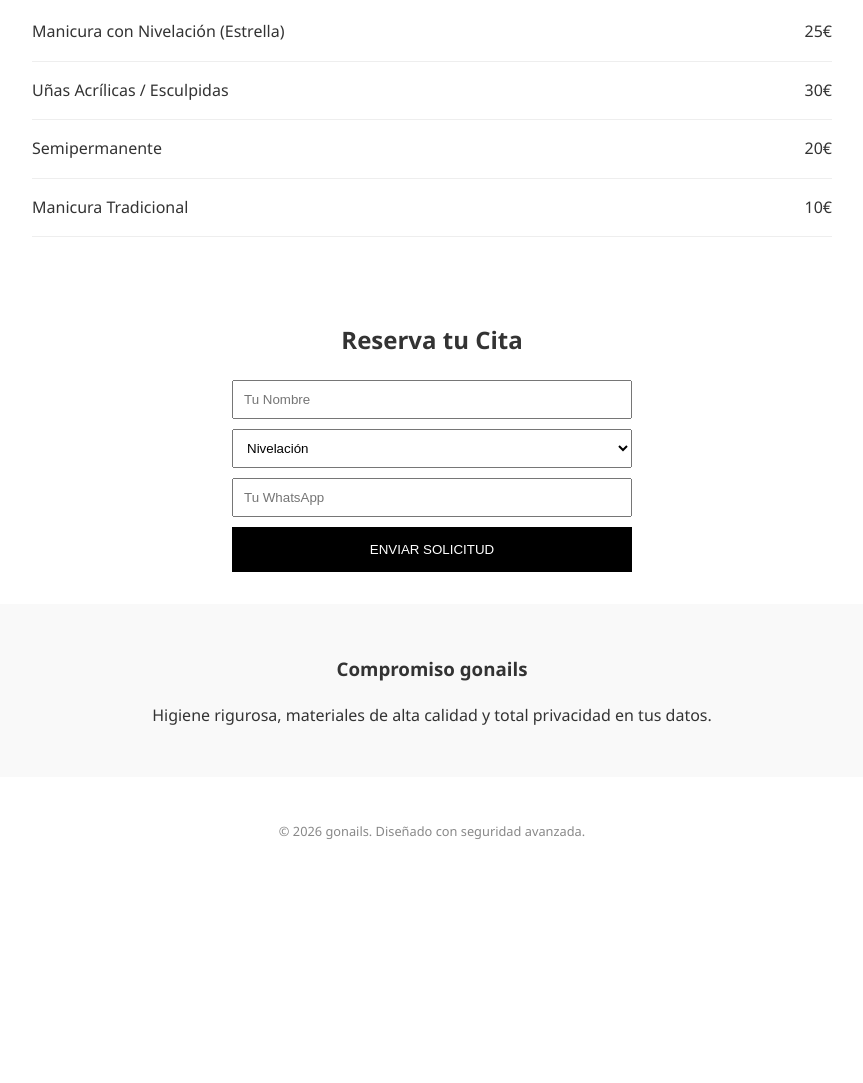
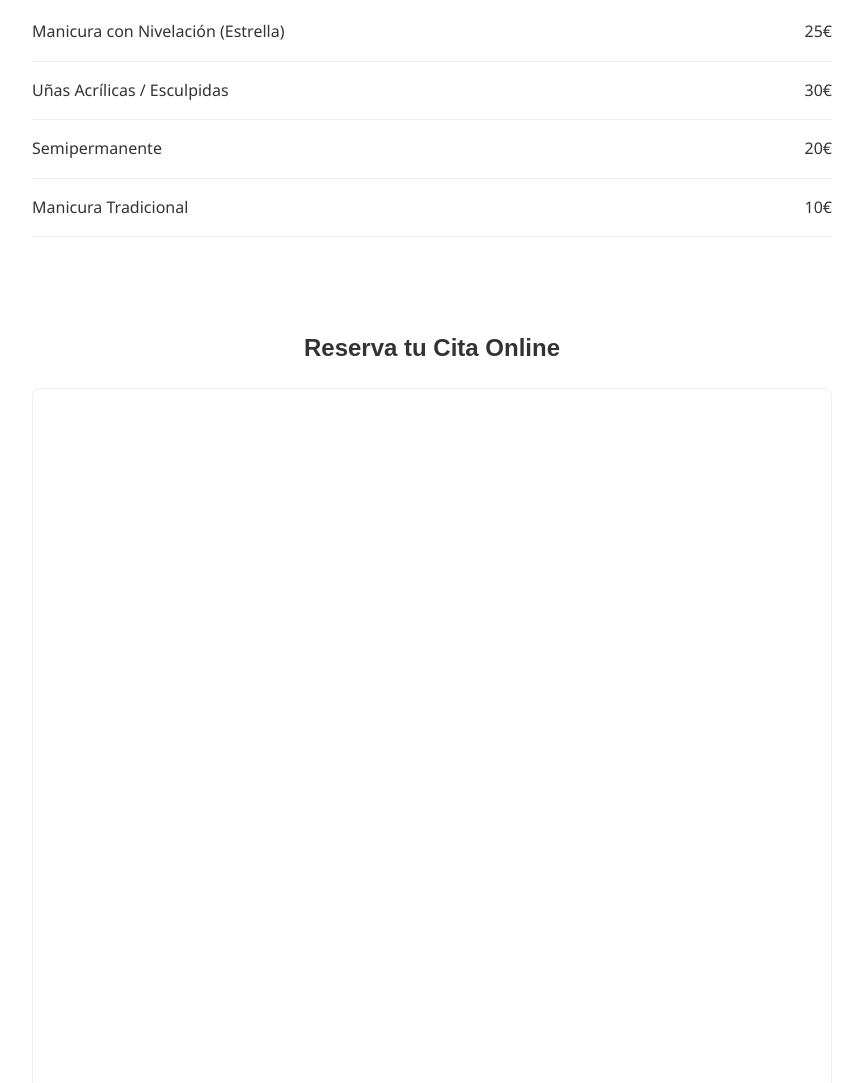
Before and after one commit to gonails/gonails-web, a plain HTML site: page index.html in a window 1280 px wide. Shown: the part 280-1363 px from the top of the page, without its empty margins (208-1071 px from the left). Before the commit the page ends 1167 px from the top, so only its background shows below. Drawn offline with Linux system fonts and the light colour scheme; a script that the page names is missing.

Commit message:
insertar calendario calenfly

```diff
--- a/index.html
+++ b/index.html
@@ -32,19 +32,19 @@
             <span>10€</span>
         </div>
     </section>
-	<section id="contacto" style="padding: 2rem; background: #fff;">
-    		<h2 style="text-align: center;">Reserva tu Cita</h2>
-    <!-- Reemplaza la URL de abajo por la que te dio Formspree -->
-    <form action="https://formspree.io/f/mjglzloj" method="POST" style="display: flex; flex-direction: column; max-width: 400px; margin: auto;">
-        <input type="text" name="name" placeholder="Tu Nombre" required style="margin-bottom: 10px; padding: 10px;">
-        <select name="servicio" required style="margin-bottom: 10px; padding: 10px;">
-            <option value="nivelacion">Nivelación</option>
-            <option value="acrilicas">Acrílicas</option>
-            <option value="semi">Semipermanente</option>
-        </select>
-        <input type="tel" name="phone" placeholder="Tu WhatsApp" required style="margin-bottom: 10px; padding: 10px;">
-        <button type="submit" style="padding: 15px; background: #000; color: #fff; border: none; cursor: pointer;">ENVIAR SOLICITUD</button>
-    </form>
+
+	<!-- Sección de Reservas con Calendly -->
+<section id="reservas" style="padding: 40px 20px; background-color: #ffffff; text-align: center;">
+    <h2 style="margin-bottom: 20px; font-family: Arial, sans-serif;">Reserva tu Cita Online</h2>
+
+    <!-- Inicio del Widget de Calendly -->
+    <div class="calendly-inline-widget"
+         data-url="https://calendly.com/gonails-infos/disponibilidad"
+         style="min-width:320px; height:700px; border: 1px solid #eee; border-radius: 8px;">
+    </div>
+    <script type="text/javascript" src="https://assets.calendly.com/assets/external/widget.js" async></script>
+    <!-- Fin del Widget de Calendly -->
+
 </section>
 
     <section style="background: #f9f9f9; text-align: center;">
```
